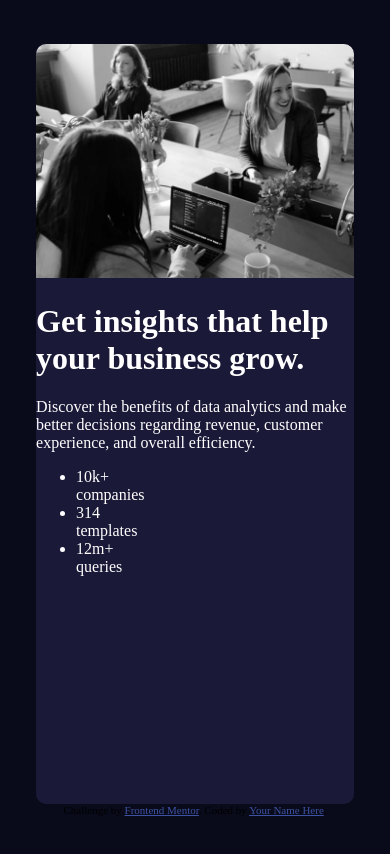
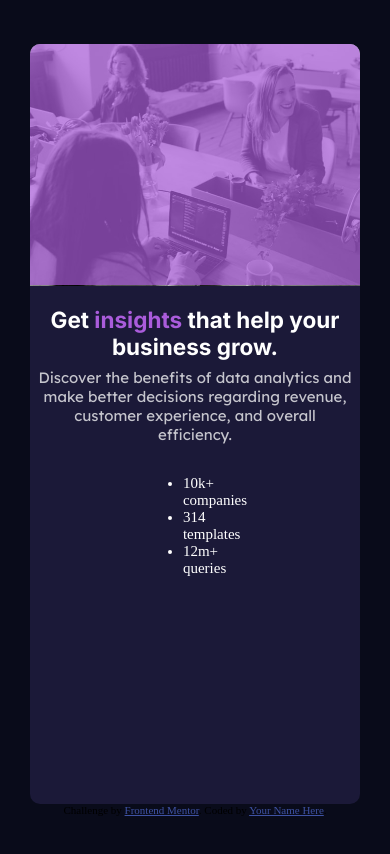
Before and after one commit to Wandonium/Stats-Preview-Card-Component, a plain HTML site: page index.html in a window 390 px wide. Drawn offline with Linux system fonts and the light colour scheme.

Commit message:
Image part complete for mobile version.

```diff
--- a/index.html
+++ b/index.html
@@ -18,11 +18,12 @@
 <body>
 
   <div class="card">
-    <img src="images/image-header-mobile.jpg" alt="card image">
+    <div class="image">
+      <img src="images/image-header-mobile.jpg" alt="card image">
+    </div>
     <div class="card-body">
-      <h1>Get insights that help your business grow.</h1>
-      <p>Discover the benefits of data analytics and make better decisions regarding revenue, customer
-        experience, and overall efficiency.</p>
+      <h2>Get <span>insights</span> that help your business grow.</h2>
+      <p>Discover the benefits of data analytics and make better decisions regarding revenue, customer experience, and overall efficiency.</p>
       <ul>
         <li>
           <div class="num">10k+</div>
--- a/style.css
+++ b/style.css
@@ -1,3 +1,7 @@
+@import url('https://fonts.googleapis.com/css2?family=Inter:wght@400;700&display=swap');
+
+@import url('https://fonts.googleapis.com/css2?family=Lexend+Deca&display=swap');
+
 body {
     background: hsl(233, 47%, 7%);
     display: flex;
@@ -5,18 +9,62 @@ body {
     flex-direction: column;
     justify-content: center;
     align-items: center;
+    font-size: 15px;
 }
 
 .card {
-    width: 85%;
+    width: 88%;
     height: 90%;
     color: #fff;
     background: hsl(244, 38%, 16%);
     border-radius: 10px;
 }
 
-.card img {
+.image {
+    position: relative;
+    border-top-left-radius: 10px;
+    border-top-right-radius: 10px;
+}
+
+.image img {
     width: 100%;
     border-top-left-radius: 10px;
     border-top-right-radius: 10px;
 }
+
+.image::before {
+    content: "";
+    position: absolute;
+    top: 0;
+    left: 0;
+    width: 100%;
+    height: 98%;
+    opacity: 0.7;
+    background: hsl(277, 64%, 61%);
+    border-top-left-radius: 10px;
+    border-top-right-radius: 10px;
+}
+
+.card-body {
+    display: flex;
+    flex-direction: column;
+    /* padding: 1rem .5rem; */
+    align-items: center;
+}
+
+.card-body h2 {
+    font-family: 'Inter', sans-serif;
+    margin: 1rem .5rem .5rem;
+    text-align: center;
+}
+
+.card-body h2 > span {
+    color:hsl(277, 64%, 61%);
+}
+
+.card-body p {
+    text-align: center;
+    font-family: 'Lexend Deca', sans-serif;
+    margin: 0 5px 1rem;
+    color: hsla(0, 0%, 100%, 0.75);
+}
```
